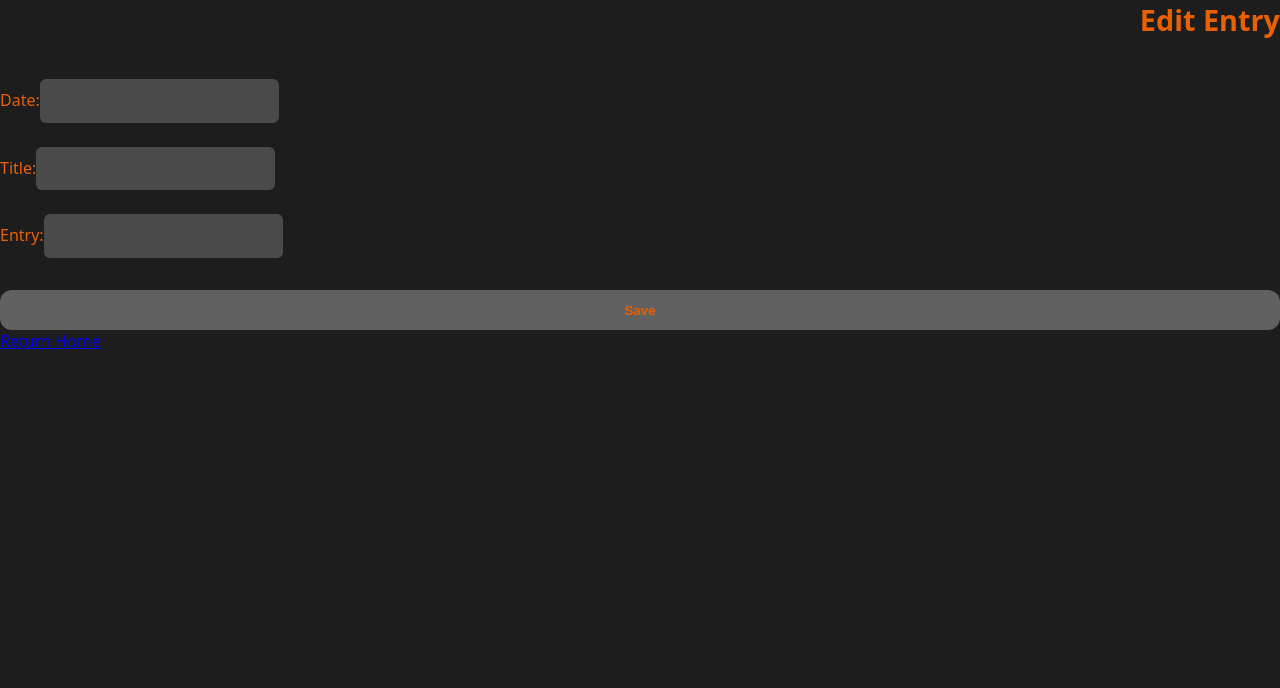
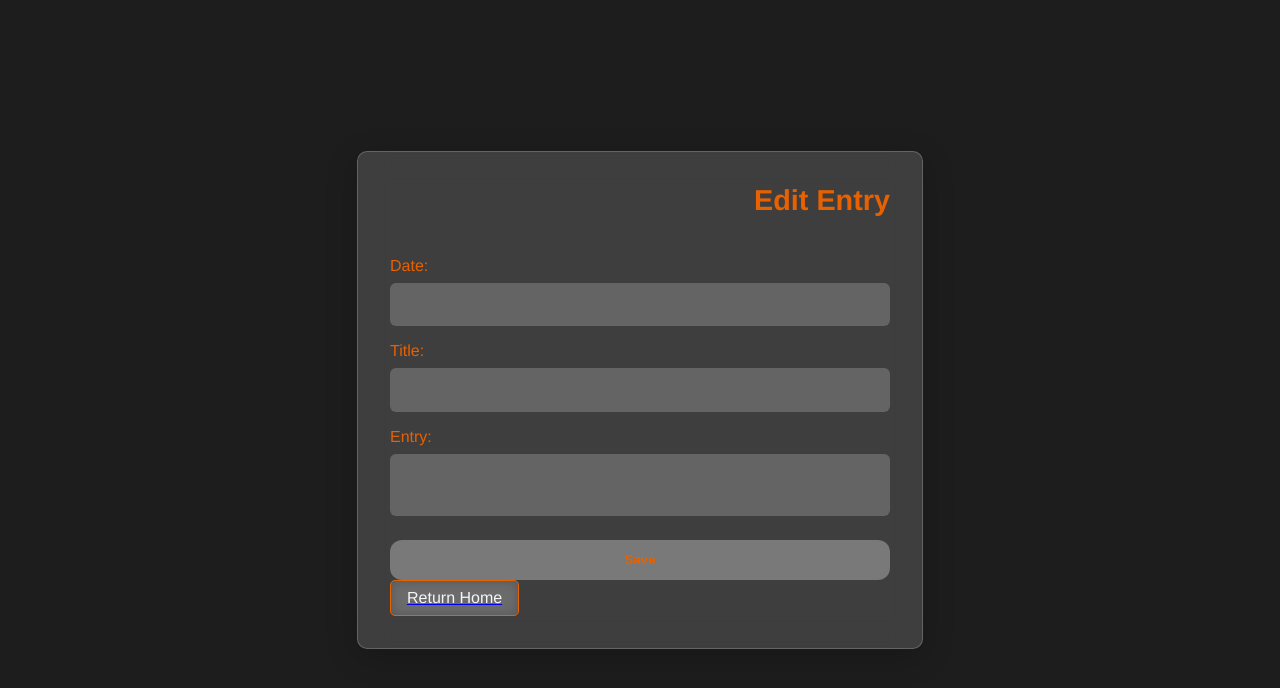
Before and after one commit to simonluckhoff/journal, a React (Create React App) app in the folder journal-client/: page /edit-entry/1 in a window 1280 px wide. Shown: the top 688 px of the page. Built offline with nearby package versions, Linux system fonts and the light colour scheme; no server answers.

Commit message:
can now edit an entry

```diff
--- a/journal-client/src/pages/CurrentEntry.jsx
+++ b/journal-client/src/pages/CurrentEntry.jsx
@@ -42,7 +42,7 @@ function CurrentEntry() {
                     <p className='entry-paragraph'>{entry.user_entry}</p>
                 </div>
                 <div className="return-home">
-                    <Link to="/edit-entry/${entry.slug}"><p>Edit</p></Link><br />
+                    <Link to={`/edit-entry/${entry.slug}`}><p>Edit</p></Link><br />
                     <Link to="/"><p>Return Home</p></Link>
                 </div>
             </div>
--- a/journal-client/src/pages/EditEntry.jsx
+++ b/journal-client/src/pages/EditEntry.jsx
@@ -11,6 +11,7 @@ function EditEntry() {
         fetch('http://localhost:5000/api/entries')
             .then(res => res.json())
             .then(data => {
+                console.log(data, slug); // debug line
                 const found = data.find(e => e.slug === slug);
                 if (found) setEntry(found);
             });
@@ -27,28 +28,26 @@ function EditEntry() {
             headers: { 'Content-Type': 'application/json' },
             body: JSON.stringify({ ...entry, slug}),
         });
-        navigate('/');
+        navigate(`/entry/${slug}`);
     }
 
   return (
-    <div className="edit-entry">
+        <div className="form-container">
+            <div className="form-card">
             <h1>Edit Entry</h1>
             <form onSubmit={handleSubmit}>
-            <label>
-                Date:
-                <input name="date_entry" value={entry.date_entry} onChange={handleChange} />
-            </label>
-            <label>
-                Title:
+                <label>Date:</label>
+                    <input name="date_today" value={entry.date_today} onChange={handleChange} />
+                <label>Title:</label>
                     <input name="title" value={entry.title} onChange={handleChange} />
-            </label>
-            <label>
-                Entry:
-                <input name="user_entry" value={entry.user_entry} onChange={handleChange} />
-            </label>
+                <label>Entry:</label>
+                        <textarea name="user_entry" value={entry.user_entry} onChange={handleChange} />
                 <button type="submit">Save</button>
             </form>
+            <div className="return-home">
                 <Link to="/"><p>Return Home</p></Link>
+            </div>
+        </div>
     </div>
   )
 }
```
Also changed, not shown: 2 other files (tests, documents, lock files or other folders). Lines whose indentation alone changed are shown as unchanged.
